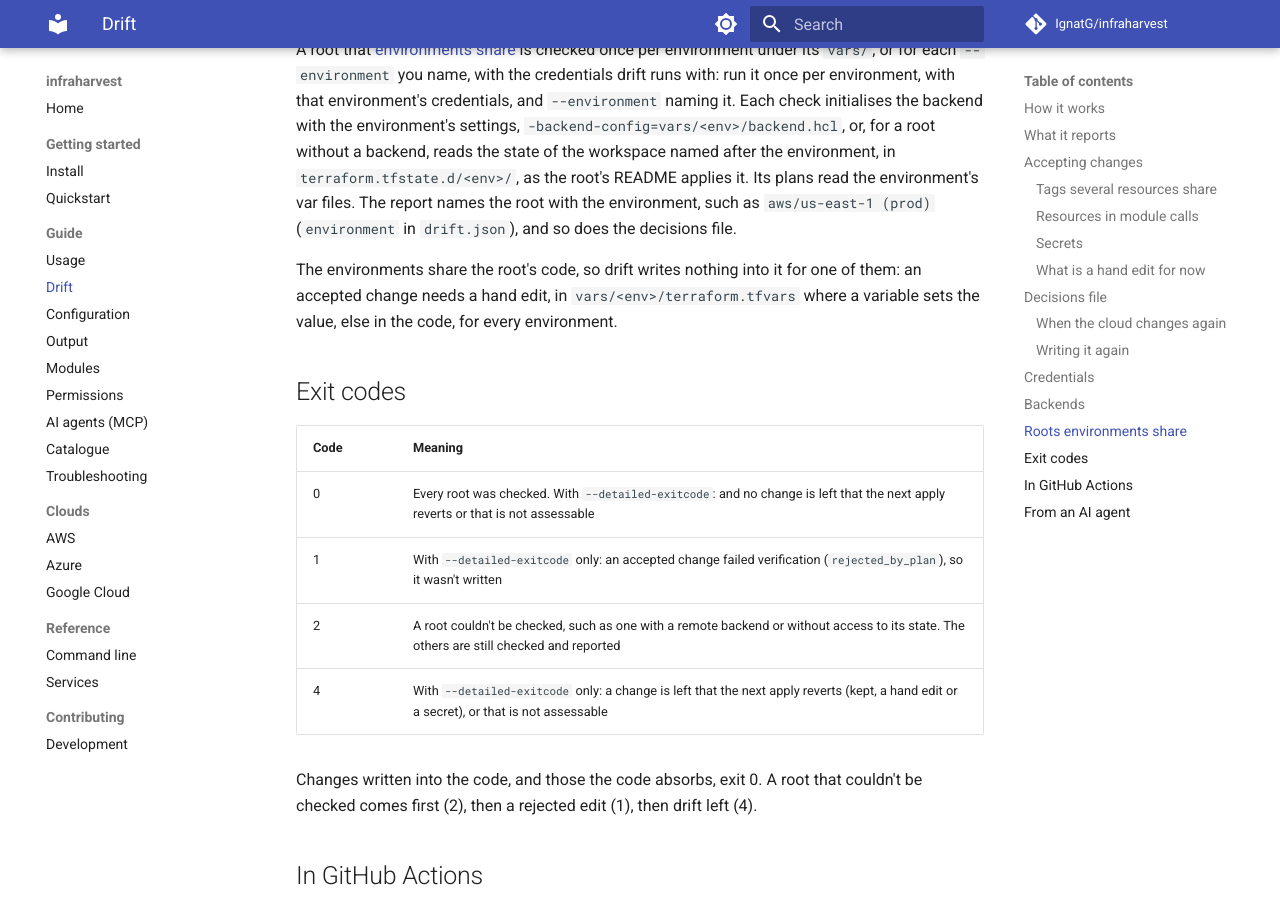
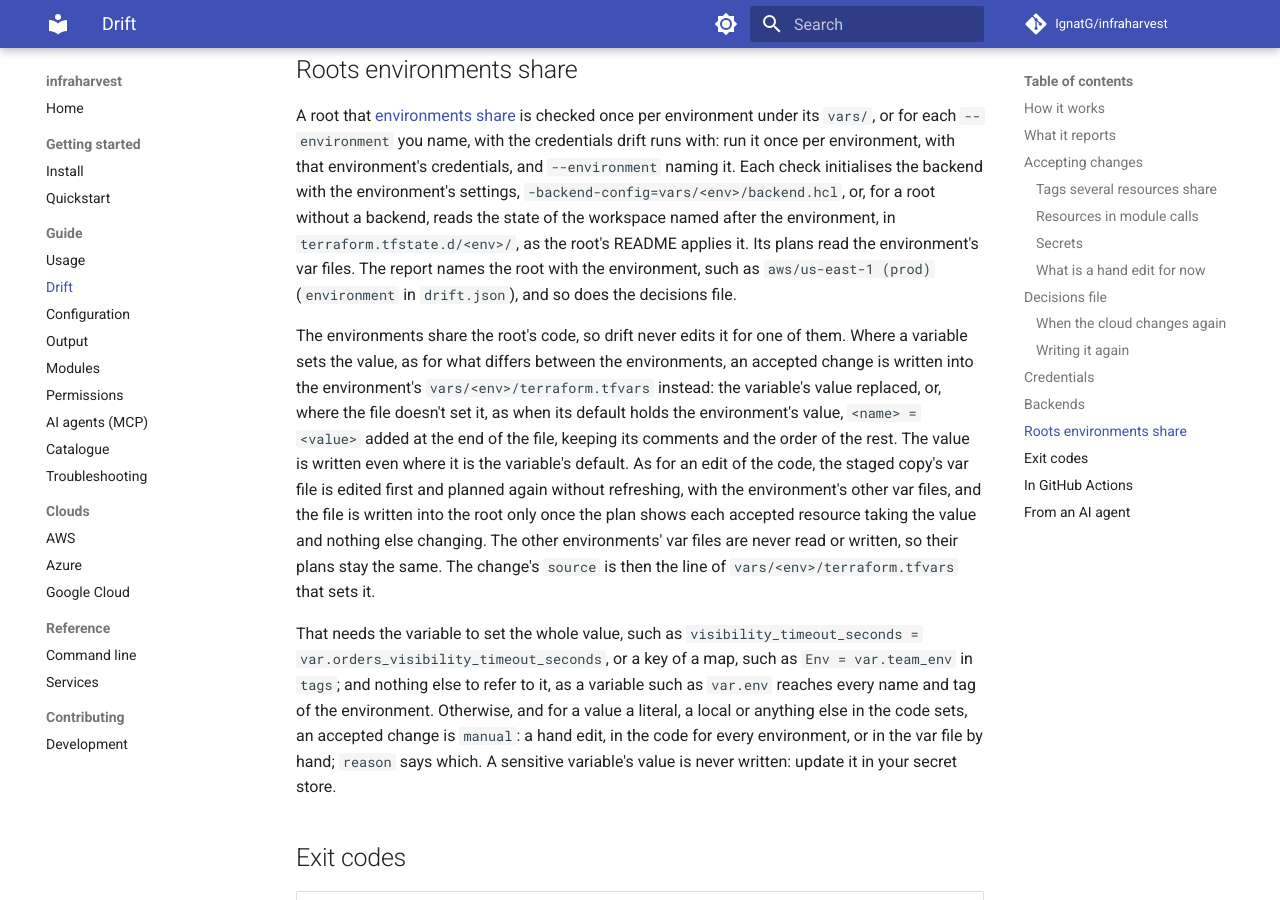
Before and after one commit to IgnatG/infraharvest, an MkDocs documentation site: the page built from docs/drift.md, in a window 1280 px wide and 900 px high, scrolled down 10633 px. Built offline with MkDocs 1.6.1 and Material for MkDocs 9.7.7, drawn with Linux system fonts in a browser that asks for light colours; comment, search, counter and statistics services are not loaded; some of the changed text lies outside the part shown.

Commit message:
docs: say drift writes accepted changes into an environment's var file

```diff
--- a/docs/drift.md
+++ b/docs/drift.md
@@ -73,6 +73,7 @@ An accepted change is edited in place, keeping comments and the layout of everyt
 | `merge(...)`, as tags often are | The key in the resource's own map, the last argument, whose values win |
 | A reference, such as `aws_vpc.main.id` | A reference to another resource the root manages, if the cloud's value is its ID, ARN or name; else a hand edit |
 | A variable with a default, such as another root's value | Nothing: update it from the root it comes from |
+| A variable of a root environments share | Its value in the environment's `vars/<env>/terraform.tfvars`, if nothing else refers to it (see [Roots environments share](#roots-environments-share)) |
 | A sensitive variable | Nothing: update it in your secret store, or `TF_VAR_<name>` |
 | A function other than `merge`, a conditional, a `for` expression, a `dynamic` block, or a block with `count` or `for_each` | Nothing: a hand edit, at the file and line the report gives |
 
@@ -221,7 +222,9 @@ S3, GCS and azurerm backends and local state are supported. HCP Terraform (a `cl
 
 A root that [environments share](configuration.md#merging-environments) is checked once per environment under its `vars/`, or for each `--environment` you name, with the credentials drift runs with: run it once per environment, with that environment's credentials, and `--environment` naming it. Each check initialises the backend with the environment's settings, `-backend-config=vars/<env>/backend.hcl`, or, for a root without a backend, reads the state of the workspace named after the environment, in `terraform.tfstate.d/<env>/`, as the root's README applies it. Its plans read the environment's var files. The report names the root with the environment, such as `aws/us-east-1 (prod)` (`environment` in `drift.json`), and so does the decisions file.
 
-The environments share the root's code, so drift writes nothing into it for one of them: an accepted change needs a hand edit, in `vars/<env>/terraform.tfvars` where a variable sets the value, else in the code, for every environment.
+The environments share the root's code, so drift never edits it for one of them. Where a variable sets the value, as for what differs between the environments, an accepted change is written into the environment's `vars/<env>/terraform.tfvars` instead: the variable's value replaced, or, where the file doesn't set it, as when its default holds the environment's value, `<name> = <value>` added at the end of the file, keeping its comments and the order of the rest. The value is written even where it is the variable's default. As for an edit of the code, the staged copy's var file is edited first and planned again without refreshing, with the environment's other var files, and the file is written into the root only once the plan shows each accepted resource taking the value and nothing else changing. The other environments' var files are never read or written, so their plans stay the same. The change's `source` is then the line of `vars/<env>/terraform.tfvars` that sets it.
+
+That needs the variable to set the whole value, such as `visibility_timeout_seconds = var.orders_visibility_timeout_seconds`, or a key of a map, such as `Env = var.team_env` in `tags`; and nothing else to refer to it, as a variable such as `var.env` reaches every name and tag of the environment. Otherwise, and for a value a literal, a local or anything else in the code sets, an accepted change is `manual`: a hand edit, in the code for every environment, or in the var file by hand; `reason` says which. A sensitive variable's value is never written: update it in your secret store.
 
 ## Exit codes
 
```
Also changed, not shown: docs/configuration.md (+1 -1 lines).
